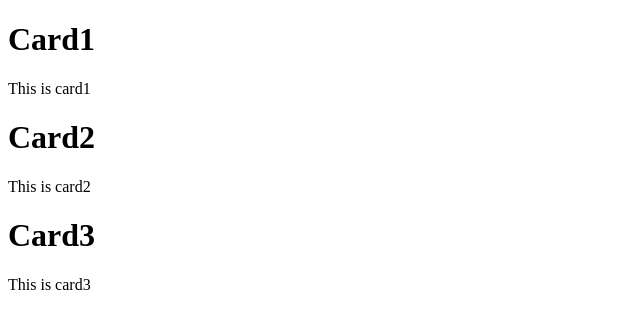
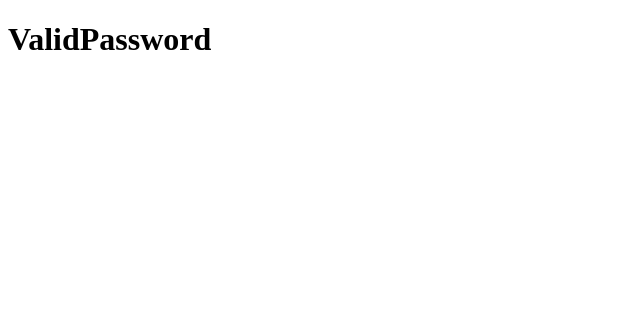
Before and after one commit to sudiptaseal/React-Application, a React (Vite) app: page / in a window 1280 px wide. Shown: the top 328 px of the page, without its empty margins (0-640 px from the left). Built offline with nearby package versions, Linux system fonts and the light colour scheme.

Commit message:
Conditional Rendering

```diff
--- a/src/App.jsx
+++ b/src/App.jsx
@@ -1,24 +1,10 @@
 import React from 'react';
-import Card from './components/Card';
+import Password from './components/Password';
 
 const App = () => {
   return <div>
 
-    <Card>
-      <h1>Card1</h1>
-      <p>This is card1</p>
-    </Card>
-
-    <Card>
-      <h1>Card2</h1>
-      <p>This is card2</p>
-    </Card>
-
-    <Card>
-      <h1>Card3</h1>
-      <p>This is card3</p>
-    </Card>
-
+    <Password isValid={true}/>
   </div>
 }
 export default App;
--- a/src/components/Card.jsx
+++ /dev/null
@@ -1,11 +0,0 @@
-import React from 'react'
-
-const Card = (props) => {
-  return (
-    <div>
-       {props.children}
-    </div>
-  )
-}
-
-export default Card
--- /dev/null
+++ b/src/components/InvalidPassword.jsx
@@ -0,0 +1,9 @@
+import React from 'react'
+
+const InvalidPassword = () => {
+  return (
+    <h1>InvalidPassword</h1>
+  )
+}
+
+export default InvalidPassword
--- /dev/null
+++ b/src/components/Password.jsx
@@ -0,0 +1,14 @@
+import React from 'react'
+import ValidPassword from './ValidPassword'
+import InvalidPassword from './InvalidPassword'
+
+const Password = (props) => {
+//   if(props.isvalid) {
+//     return <ValidPassword/>
+//   }
+//   return <InvalidPassword/>
+
+ return (props.isValid ? <ValidPassword /> : <InvalidPassword/>)
+}
+
+export default Password
--- /dev/null
+++ b/src/components/ValidPassword.jsx
@@ -0,0 +1,9 @@
+import React from 'react'
+
+const ValidPassword = () => {
+  return (
+    <h1>ValidPassword</h1>
+  )
+}
+
+export default ValidPassword
```
